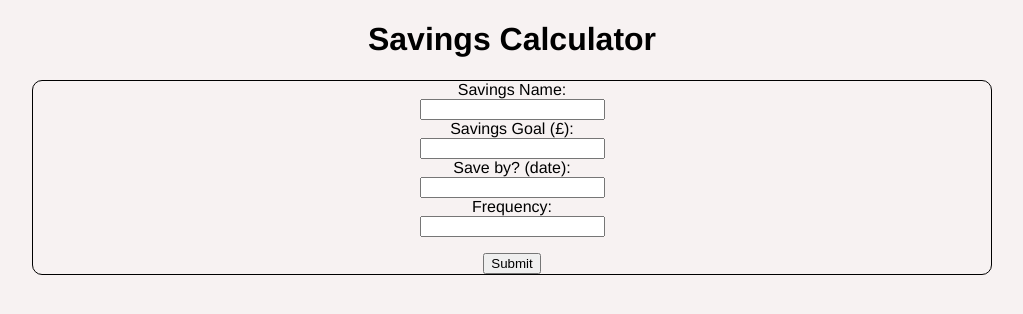
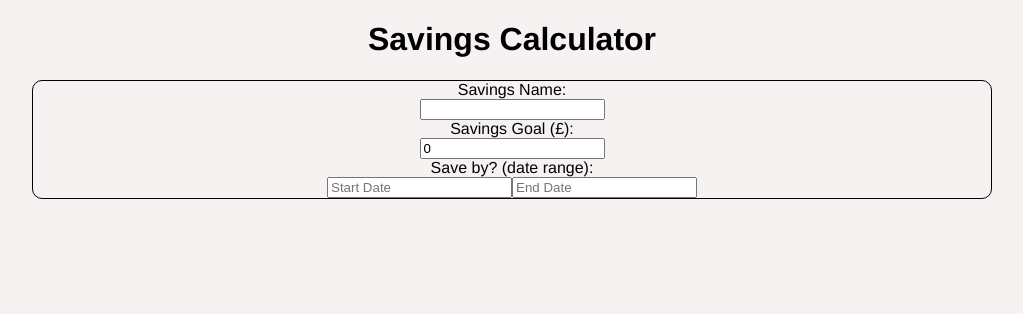
Before and after one commit to phgodwin/PPP_FE, a React (Create React App) app: page /savings-calculator in a window 1280 px wide. Shown: the top 314 px of the page, without its empty margins (128-1151 px from the left). Built offline with nearby package versions, Linux system fonts and the light colour scheme.

Commit message:
functional app, need to assess interactive calendar ?

```diff
--- a/package.json
+++ b/package.json
@@ -8,6 +8,8 @@
     "@testing-library/user-event": "^13.5.0",
     "axios": "^1.6.8",
     "react": "^18.3.1",
+    "react-calendar": "^5.0.0",
+    "react-datepicker": "^6.9.0",
     "react-dom": "^18.3.1",
     "react-router-dom": "^6.23.0",
     "react-scripts": "^5.0.1",
--- a/src/Routing/SavingsCalculator.jsx
+++ b/src/Routing/SavingsCalculator.jsx
@@ -1,32 +1,134 @@
+import React, { useState, useEffect } from 'react';
+import DatePicker from 'react-datepicker';
+import 'react-datepicker/dist/react-datepicker.css';
 import "./SavingsCalculator.css";
 
 function SavingsCalculator() {
+    const [savingsName, setSavingsName] = useState('');
+    const [savingsGoal, setSavingsGoal] = useState(0);
+    const [startDate, setStartDate] = useState(null);
+    const [endDate, setEndDate] = useState(null);
+    const [savingsSummary, setSavingsSummary] = useState(null);
+
+    useEffect(() => {
+        handleSubmit(); // Trigger initial calculation
+    }, [savingsGoal, startDate, endDate]); // Re-run whenever these values change
+
+    const handleStartDateChange = (date) => {
+        setStartDate(date);
+    };
+
+    const handleEndDateChange = (date) => {
+        setEndDate(date);
+    };
+
+    const handleInputChange = (event) => {
+        const { name, value } = event.target;
+        switch (name) {
+            case 'savingsName':
+                setSavingsName(value);
+                break;
+            case 'savingsGoal':
+                setSavingsGoal(value);
+                break;
+            default:
+                break;
+        }
+    };
+
+    const calculateDuration = () => {
+        if (!startDate || !endDate) return null;
+
+        const totalDays = Math.ceil((endDate - startDate) / (1000 * 60 * 60 * 24));
+        const totalWeeks = Math.floor(totalDays / 7);
+        const remainingDays = totalDays % 7;
+        const totalMonths = Math.floor(totalDays / 30);
+        const remainingWeeks = totalWeeks % 4;
+        const totalYears = Math.floor(totalDays / 365);
+
+        return {
+            totalDays,
+            totalWeeks,
+            remainingDays,
+            totalMonths,
+            remainingWeeks,
+            totalYears
+        };
+    };
+
+    const handleSubmit = () => {
+        // Perform any necessary calculations or actions with the input values
+        const duration = calculateDuration();
+
+        if (duration) { // Check if duration is not null
+            setSavingsSummary({
+                daily: Math.min(savingsGoal, savingsGoal / duration.totalDays).toFixed(2),
+                weekly: Math.min(savingsGoal, savingsGoal / (duration.totalWeeks * 7)).toFixed(2),
+                monthly: Math.min(savingsGoal, savingsGoal / duration.totalMonths).toFixed(2),
+                yearly: Math.min(savingsGoal, savingsGoal / (duration.totalDays / 365)).toFixed(2),
+                duration
+            });
+        } else {
+            // Handle case when duration is null (e.g., when startDate or endDate is null)
+            setSavingsSummary(null);
+        }
+    };
+
     return (
         <div>
             <h1>Savings Calculator</h1>
-            <container className="container_calculator">
+            <div className="container_calculator">
                 <label>Savings Name:</label>
-                <input type="text"/>
+                <input type="text" name="savingsName" value={savingsName} onChange={handleInputChange} />
 
-                <label >Savings Goal (£):</label>
-                <input type="double" min={0}/>
+                <label>Savings Goal (£):</label>
+                <input type="number" min={0} name="savingsGoal" value={savingsGoal} onChange={handleInputChange} />
 
-                <label >Save by? (date):</label>
-                <input type="text"  />
+                <label>Save by? (date range):</label>
+                <div className="date-range-picker">
+                    <DatePicker
+                        selected={startDate}
+                        onChange={handleStartDateChange}
+                        selectsStart
+                        startDate={startDate}
+                        endDate={endDate}
+                        dateFormat="dd/MM/yyyy"
+                        placeholderText="Start Date"
+                    />
+                    <DatePicker
+                        selected={endDate}
+                        onChange={handleEndDateChange}
+                        selectsEnd
+                        startDate={startDate}
+                        endDate={endDate}
+                        minDate={startDate}
+                        dateFormat="dd/MM/yyyy"
+                        placeholderText="End Date"
+                    />
+                </div>
 
-                <label >Frequency:</label>
-                <input type="text" />
-
-                <button className="submit">Submit</button>
-            </container>
-
-            <container >
-
-            </container>
+                {savingsSummary && (
+                    <div className="summary">
+                        <h2>Savings Summary</h2>
+                        <p>Amount to save daily: £{savingsSummary.daily}</p>
+                        <p>Amount to save weekly: £{savingsSummary.weekly}</p>
+                        <p>Amount to save monthly: £{savingsSummary.monthly}</p>
+                        <p>Amount to save yearly: £{savingsSummary.yearly}</p>
+                        {savingsSummary.duration && (
+                            <p>
+                                It will take
+                                {savingsSummary.duration.totalYears > 0 && `${savingsSummary.duration.totalYears} year${savingsSummary.duration.totalYears > 1 ? 's' : ''},`}
+                                {savingsSummary.duration.totalMonths > 0 && `${savingsSummary.duration.totalMonths} month${savingsSummary.duration.totalMonths > 1 ? 's' : ''},`}
+                                {savingsSummary.duration.remainingWeeks > 0 && `${savingsSummary.duration.remainingWeeks} week${savingsSummary.duration.remainingWeeks > 1 ? 's' : ''},`} and
+                                {savingsSummary.duration.remainingDays > 0 && `${savingsSummary.duration.remainingDays} day${savingsSummary.duration.remainingDays > 1 ? 's' : ''}`}
+                                to achieve your goal.
+                            </p>
+                        )}
+                    </div>
+                )}
+            </div>
         </div>
-
-
-     );
+    );
 }
 
 export default SavingsCalculator;
```
Also changed, not shown: 1 other file (tests, documents, lock files or other folders).
